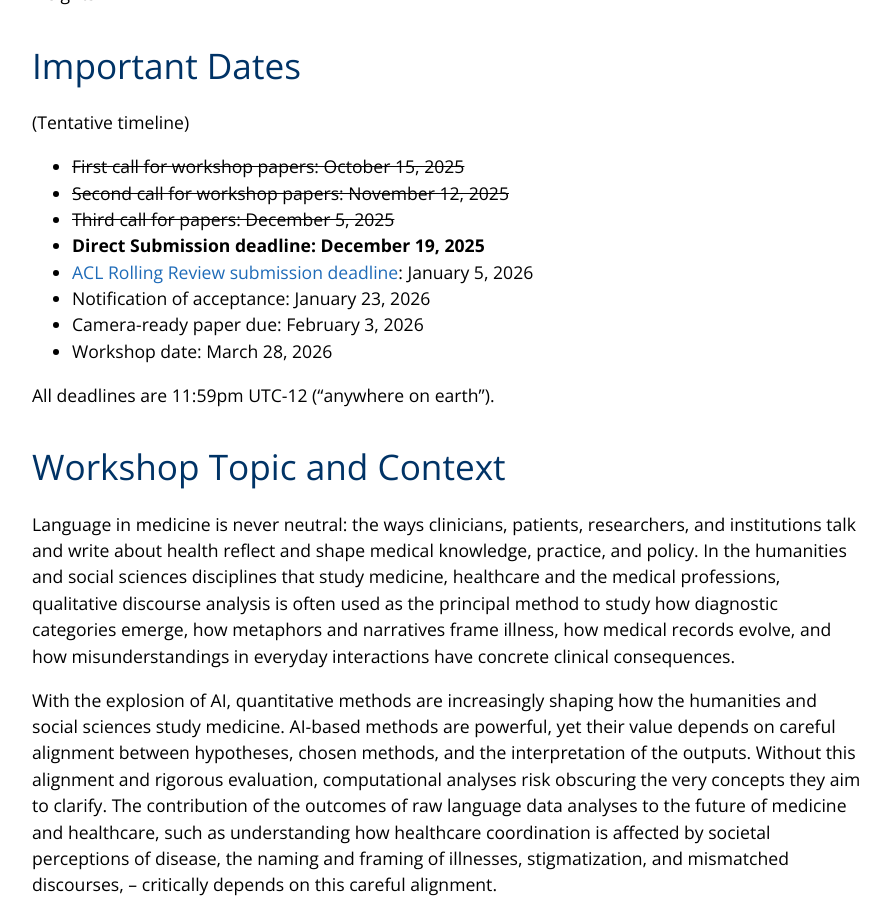
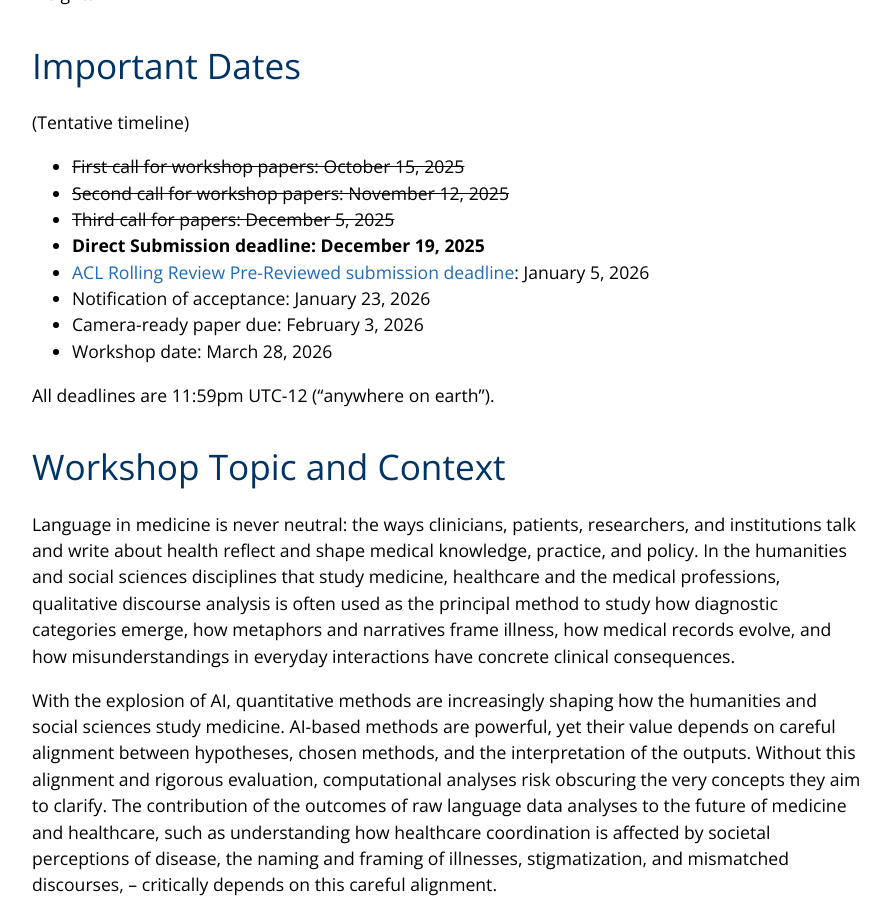
Before and after one commit to HeaLing-workshop/HeaLing-workshop.github.io, a Jekyll site: the page built from index.md, in a window 1280 px wide and 900 px high, scrolled down 1172 px. Shown: the whole window, without its empty margins (192-1082 px from the left). Built offline with Jekyll 4.4.1, drawn with Linux system fonts in a browser that asks for light colours.

Commit message:
update PC list

```diff
--- a/index.md
+++ b/index.md
@@ -13,7 +13,7 @@ _Tagline:_ Exploring Linguistic Analysis in Medicine and Healthcare: Bridging Hy
 - ~~Second call for workshop papers: November 12, 2025~~
 - ~~Third call for papers: December 5, 2025~~
 - **Direct Submission deadline: December 19, 2025**
-- [ACL Rolling Review submission deadline](https://aclrollingreview.org/cfp): January 5, 2026
+- [ACL Rolling Review Pre-Reviewed submission deadline](https://aclrollingreview.org/cfp): January 5, 2026
 - Notification of acceptance: January 23, 2026
 - Camera-ready paper due: February 3, 2026
 - Workshop date: March 28, 2026
```
